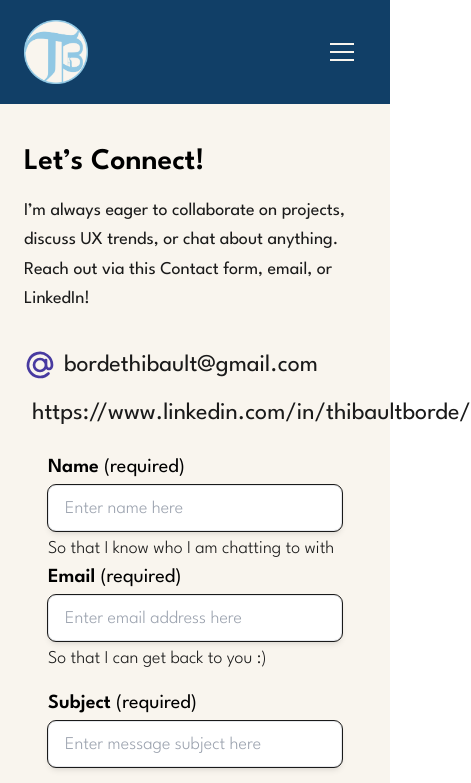
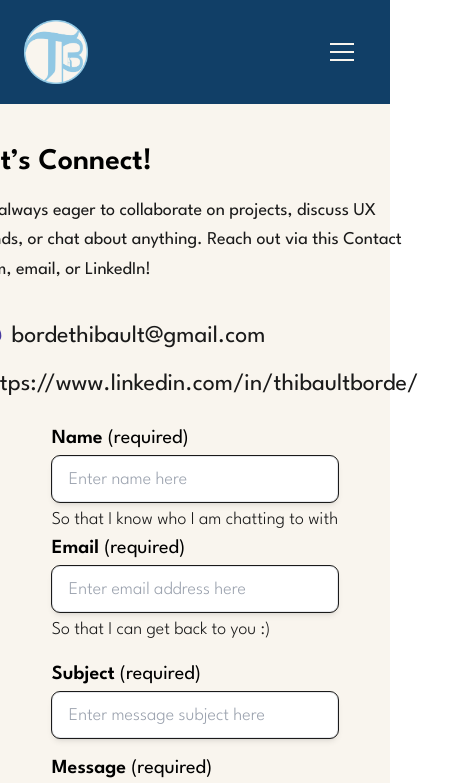
Before and after one commit to Tthide/Personal-Portfolio, an Angular app: page /contact in a window 390 px wide. Shown: the top 783 px of the page, 471 px wide, since content can reach past the window. Built offline with nearby package versions, Linux system fonts and the light colour scheme; a web font is replaced by a local one.

Commit message:
fix: responsiveness issues

```diff
--- a/src/app/contact/contact.html
+++ b/src/app/contact/contact.html
@@ -1,8 +1,8 @@
 <!-- Contact Section -->
-<div class="flex flex-col md:flex-row w-full">
+<div class="flex flex-col  md:flex-row w-full items-center">
 
   <!--Contact Info and instructions-->
-  <div class="flex flex-col gap-4 md:w-1/2">
+  <div class="flex flex-col  gap-4 md:w-1/2">
     <h2 class="text-black text-3xl md:text-5xl lg:text-8xl font-semibold font-spartan">Let’s Connect!</h2>
     <p class="text-smooth_dark text-lg md:text-2xl font-normal font-spartan leading-relaxed">
       I’m always eager to collaborate on projects, discuss UX trends, or chat about anything. Reach out via
```
